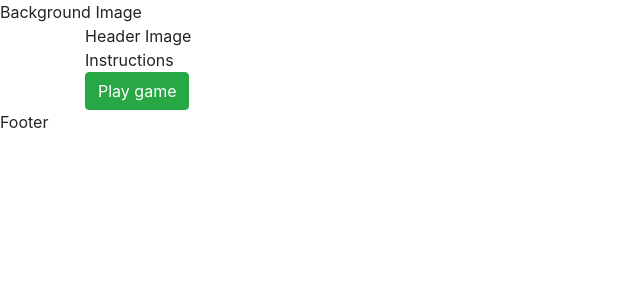
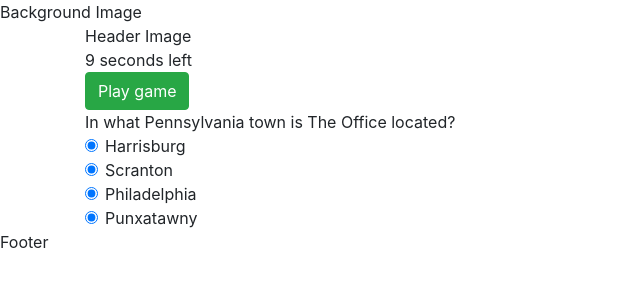
Before and after one commit to JeremyHancock/TriviaGame, a plain HTML site: page index.html in a window 1280 px wide. Shown: the whole page, without its empty margins (0-640 px from the left). Drawn offline with nearby package versions, Linux system fonts and the light colour scheme.

Commit message:
timer is only working when no answer is selected, but it's working

```diff
--- a/assets/javascript/app.js
+++ b/assets/javascript/app.js
@@ -1,28 +1,94 @@
-// array of objects with the question, wrong answers, one correct answer, a "correct" image/video/sound
 var count = 0;
+var wrongAnswers = 0;
+var correctAnswers = 0;
 var answerA = false;
 var answerB = false;
 var answerC = false;
 var answerD = false;
+
+
 var questions = [
     {
-        question: "What?",
-        answer1: ["Wrong1", false],
-        answer2: ["Correct", true],
-        answer3: ["Wrong3", false],
-        answer4: ["Wrong4", false],
+        question: "In what Pennsylvania town is The Office located?",
+        answer1: ["Harrisburg", false],
+        answer2: ["Scranton", true],
+        answer3: ["Philadelphia", false],
+        answer4: ["Punxatawny", false],
         answerImage: "Answer"
     },
     {
-        question: "Why?",
-        answer1: ["pear", false],
-        answer2: ["lemon", false],
-        answer3: ["grape", false],
-        answer4: ["apple", true],
+        question: "Dwight operates a beet farm called, what?",
+        answer1: ["Black Bear Farm", false],
+        answer2: ["Poor Richard's Farm", false],
+        answer3: ["Shrute Farm", false],
+        answer4: ["Shrute Farms", true],
+        answerImage: "Answer"
+    },
+    {
+        question: "What is Creed's job title?",
+        answer1: ["Quality Assurance Director", true],
+        answer2: ["Quality Control Director", false],
+        answer3: ["Quality Control Supervisor", false],
+        answer4: ["Creed has no official job title or duties", false],
+        answerImage: "Answer"
+    },
+    {
+        question: "Who does Michael Scott fire in the first Halloween episode?",
+        answer1: ["Devon", true],
+        answer2: ["Josh", false],
+        answer3: ["Mose", false],
+        answer4: ["Hunter", false],
+        answerImage: "Answer"
+    },
+    {
+        question: "How does Dwight stop Roy from attacking Jim after Roy finds out about Jim and Pam's kiss?",
+        answer1: ["Karate", false],
+        answer2: ["Crying", false],
+        answer3: ["'Michael!'", false],
+        answer4: ["Pepper spray", true],
+        answerImage: "Answer"
+    },
+    {
+        question: "What is the name of the pie stand that the employees visit on the work bus?",
+        answer1: ["Pies 4 all", false],
+        answer2: ["War and Pies", false],
+        answer3: ["Laverne's Pie Stand", true],
+        answer4: ["Pied Pie-per Pie Stand", false],
+        answerImage: "Answer"
+    },
+    {
+        question: "What activity does Kelly choose for her birthday gift from Jim and Dwight?",
+        answer1: ["Take a nap", true],
+        answer2: ["Go shopping", false],
+        answer3: ["Watch TV at work", false],
+        answer4: ["Marry Ryan", false],
+        answerImage: "Answer"
+    },
+    {
+        question: "What is the name of Jan Levinson's line of candles?",
+        answer1: ["Scents you asked", false],
+        answer2: ["Candle you handle it?", false],
+        answer3: ["Femininity, by Jan", false],
+        answer4: ["Serenity, by Jan", true],
+        answerImage: "Answer"
+    },
+    {
+        question: "What is the title of the book that Michael 'is writing' ?",
+        answer1: ["Somehow I manage", true],
+        answer2: ["Michael Scarn: private eye", false],
+        answer3: ["Like Mike", false],
+        answer4: ["Prison Mike defeats the dementors", false],
+        answerImage: "Answer"
+    },
+    {
+        question: "What is the name of Kevin Malone's band?",
+        answer1: ["Scrantonicity II", true],
+        answer2: ["Scrantonicity", false],
+        answer3: ["Ross Can", false],
+        answer4: ["Message In A Bottle", false],
         answerImage: "Answer"
     },
 
-    //etc...
 ];
 //  a function that advances through the questions array each time a new question is needed and assigns the answer and a boolean value
 function nextQuestion() {
@@ -42,88 +108,106 @@ function nextQuestion() {
     //advances the count variable to move to the next question
     count++;
 
+    $(".qAndA").show();
+    $("#instructions").hide();
+    $("#win").hide();
+    $("#lose").hide();
+    countDown();
 }
-// create the timer for each question and for the win and lose functions
+// create the timer for the start screen and for the win and lose functions
+function timesUp() {
+    if (count === questions.length) {
+        summary();
+    }
+    else {
+        setTimeout(nextQuestion, 3500);
+    }
+}
+// the displayed timer that runs when down when a question is asked
+function countDown() {
+    var myVar = setInterval(myTimer, 1000);
+    var initialTime = 1000 * 10;
+    function myTimer() {
+        var d = initialTime;
+        var t = d - 1000;
+        initialTime = t;
+        $("#timerDisplay").text(t / 1000 + " seconds left");
+        if (t / 1000 === 0) {
+            clearInterval(myVar);
+            wrong();
+        }
+        console.log(t);
+    }
+}
 // summarize results at quiz end
-
+function summary() {
+    $(".qAndA, #win, #lose, #instructions, button").hide();
+    console.log("wrong = " + wrongAnswers);
+    console.log("right = " + correctAnswers);
+}
+// instructions for when a correct answer is selected
+function right() {
+    $("#win").show();
+    $(".qAndA").hide();
+    $("button").text("Next Question");
+    correctAnswers++;
+    timesUp();
+    console.log("#of correct " + correctAnswers);
+}
+// instructions for when a wrong answer is selected or time runs out
+function wrong() {
+    $("#lose").show()
+    $(".qAndA").hide();
+    $("button").text("Next Question");
+    wrongAnswers++;
+    timesUp();
+    console.log("#of wrong " + wrongAnswers);
+}
 
 $(document).ready(function () {
     $(".qAndA, #win, #lose").hide();
     // show instructions with a click to continue
     $("#instructions")
+    timesUp();
     $("button").click(function () {
-
+        if (count === questions.length) {
+            summary();
+        }
+        else {
             nextQuestion();
-
-        $(".qAndA").show();
-        $("#instructions").hide();
-        $("#win").hide();
-        $("#lose").hide();
-
-        console.log(answerA);
+        }
+    });
 
     $("#buttonA").click(function () {
         if (answerA === true) {
-                $("#win").show();
-                $(".qAndA").hide();
-                $("button").text("Next Question");
+            right();
         }
         else {
-                $("#lose").show()
-                $(".qAndA").hide();
-                $("button").text("Next Question");
+            wrong();
         }
-
     });
     $("#buttonB").click(function () {
         if (answerB === true) {
-                $("#win").show();
-                $(".qAndA").hide();
-                $("button").text("Next Question");
+            right();
         }
         else {
-                $("#lose").show()
-                $(".qAndA").hide();
-                $("button").text("Next Question");
+            wrong();
         }
-
     });
     $("#buttonC").click(function () {
         if (answerC === true) {
-                $("#win").show();
-                $(".qAndA").hide();
-                $("button").text("Next Question");
+            right();
         }
         else {
-                $("#lose").show()
-                $(".qAndA").hide();
-                $("button").text("Next Question");
+            wrong();
         }
-
     });
     $("#buttonD").click(function () {
         if (answerD === true) {
-                $("#win").show();
-                $(".qAndA").hide();
-                $("button").text("Next Question");
+            right();
         }
         else {
-                $("#lose").show()
-                $(".qAndA").hide();
-                $("button").text("Next Question");
+            wrong();
         }
-
     });
-
-
 });
-
-});
-
-
-    // function timesUp() {
-    // }
-
-    // window.setTimeout (timesUp, 1000 * 10);
-
-    // start again
--- a/index.html
+++ b/index.html
@@ -25,6 +25,7 @@
         </div>
     </div>
     <div class="container">
+        <div id="timerDisplay"></div>
         <div id="instructions">Instructions<br>        </div>
         <button type="button" id="playButton" class="btn btn-success">Play game</button>
         <div class="qAndA" id="question">Question 1
```
Lines whose indentation alone changed are shown as unchanged.
